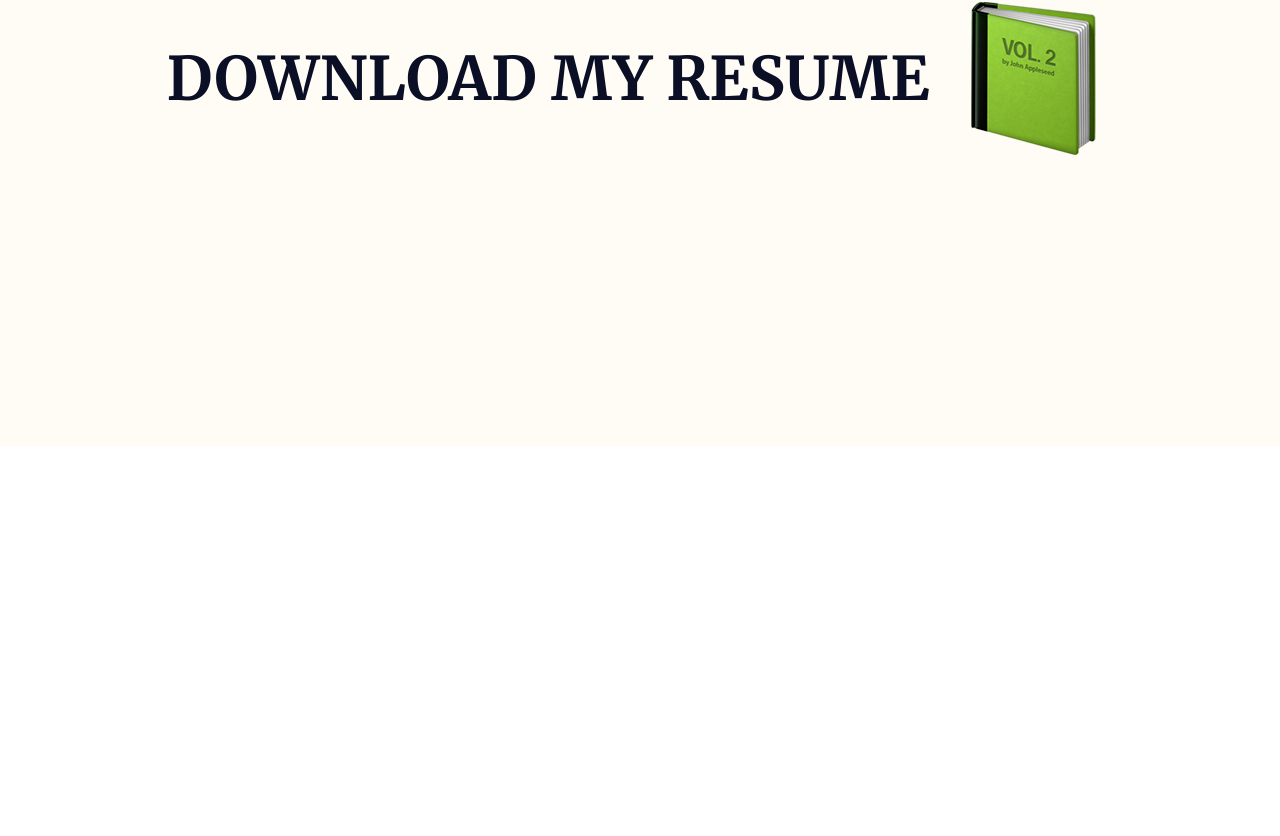
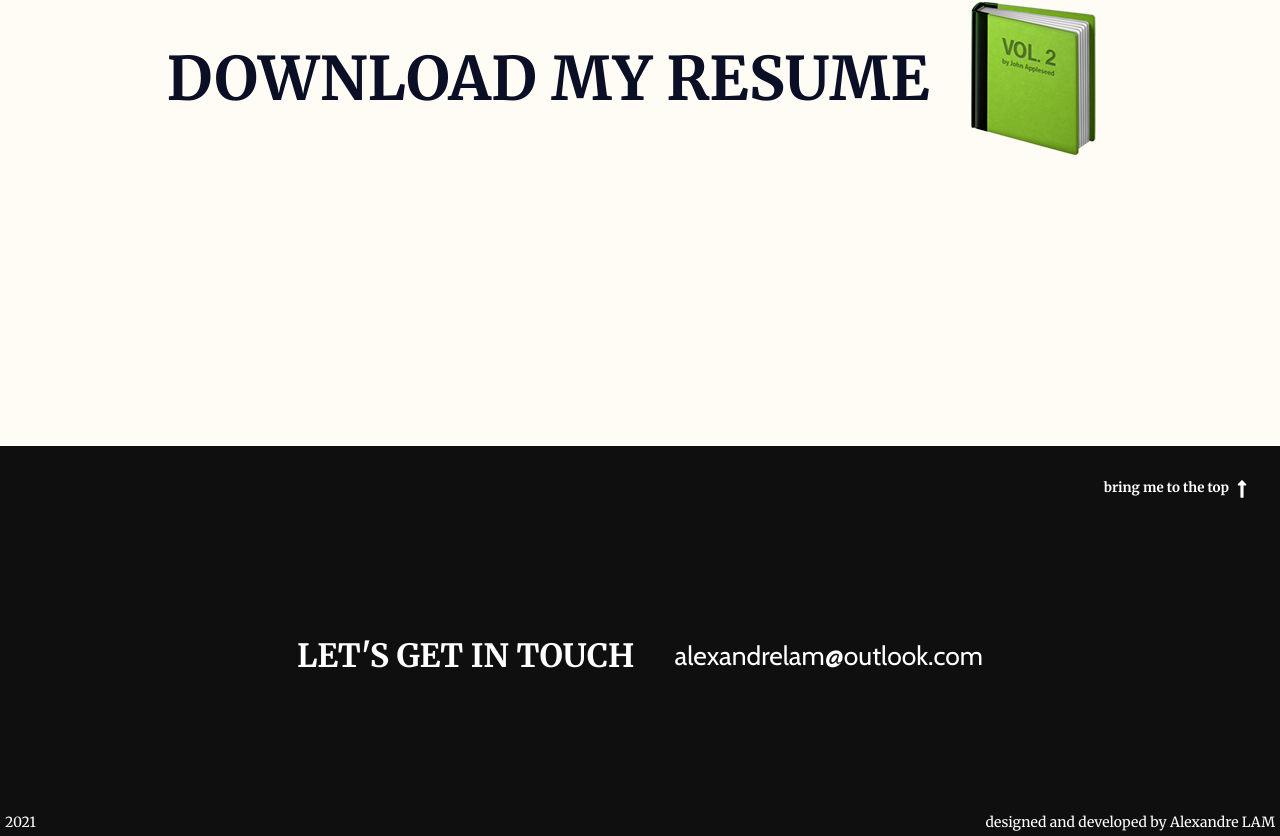
Before and after one commit to alexandrelam/portfolio, a Nuxt app: page / in a window 1280 px wide. Shown: the part 2666-3502 px from the top of the page. Before the commit the page ends 3112 px from the top, so only its background shows below. Built offline with nearby package versions, Linux system fonts and the light colour scheme.

Commit message:
feat(footer): added footer

```diff
--- /dev/null
+++ b/components/icons/ArrowUp.vue
@@ -0,0 +1,21 @@
+<script>
+export default {
+  name: "IArrowUp"
+};
+</script>
+<template>
+  <svg
+    aria-hidden="true"
+    focusable="false"
+    data-prefix="fas"
+    data-icon="long-arrow-alt-up"
+    role="img"
+    xmlns="http://www.w3.org/2000/svg"
+    viewBox="0 0 256 512"
+  >
+    <path
+      fill="white"
+      d="M88 166.059V468c0 6.627 5.373 12 12 12h56c6.627 0 12-5.373 12-12V166.059h46.059c21.382 0 32.09-25.851 16.971-40.971l-86.059-86.059c-9.373-9.373-24.569-9.373-33.941 0l-86.059 86.059c-15.119 15.119-4.411 40.971 16.971 40.971H88z"
+    ></path>
+  </svg>
+</template>
--- /dev/null
+++ b/components/sections/Footer.vue
@@ -0,0 +1,142 @@
+<script>
+import IArrowUp from "~/components/icons/ArrowUp";
+
+export default {
+  components: {
+    IArrowUp
+  },
+  data() {
+    return {
+      displayCopied: false
+    };
+  },
+  methods: {
+    scrollTop() {
+      window.scroll({
+        top: 0,
+        left: 0,
+        behavior: "smooth"
+      });
+    },
+    handleCopy() {
+      let testingCodeToCopy = document.querySelector("#emailCopy");
+      testingCodeToCopy.setAttribute("type", "text");
+      testingCodeToCopy.select();
+
+      try {
+        var successful = document.execCommand("copy");
+        this.displayCopied = true;
+        setTimeout(() => {
+          this.displayCopied = false;
+        }, 1000);
+      } catch (err) {
+        alert("Oops, unable to copy");
+      }
+
+      /* unselect the range */
+      testingCodeToCopy.setAttribute("type", "hidden");
+      window.getSelection().removeAllRanges();
+    }
+  }
+};
+</script>
+
+<template lang="pug">
+  section.footer
+    button(@click="scrollTop").align-right
+      span bring me to the top
+      IArrowUp.arrow
+    div.text-wrapper
+      h2 LET'S GET IN TOUCH
+      div.email-wrapper
+        span(v-if="displayCopied").copied Copied!
+        button(@click="handleCopy") alexandrelam@outlook.com
+        input(type="hidden" id="emailCopy" value="alexandrelam@outlook.com")
+    div.info
+      span 2021
+      span designed and developed by Alexandre LAM
+</template>
+
+<style lang="scss" scoped>
+.footer {
+  padding: 5px;
+  background-color: var(--blackblack);
+  height: 380px;
+  display: flex;
+  flex-direction: column;
+
+  .arrow {
+    width: 10px;
+    display: flex;
+  }
+
+  .align-right {
+    display: flex;
+    gap: 0.5rem;
+    margin-left: auto;
+    margin-top: 28px;
+    margin-right: 28px;
+    cursor: pointer;
+    background: none;
+    border: none;
+    padding: 0;
+    outline: inherit;
+
+    span {
+      font-family: "Merriweather", sans-serif;
+      font-weight: 700;
+      color: white;
+    }
+  }
+
+  .info {
+    display: flex;
+    justify-content: space-between;
+
+    span {
+      font-family: "Merriweather", sans-serif;
+      font-size: 0.875rem;
+      color: white;
+    }
+  }
+  .text-wrapper {
+    display: flex;
+    flex-grow: 1;
+    justify-content: center;
+    align-items: center;
+    gap: 40px;
+
+    h2 {
+      color: white;
+      font-size: 2rem;
+      font-family: "Merriweather", sans-serif;
+    }
+
+    .email-wrapper {
+      position: relative;
+
+      .copied {
+        padding: 6px 10px;
+        border-radius: 4px;
+        background-color: var(--background);
+        position: absolute;
+        font-weight: 700;
+        top: -40px;
+        left: 50%;
+        transform: translate(-50%, 0);
+      }
+    }
+
+    button {
+      color: white;
+      font-family: "Cabin", sans-serif;
+      font-size: 1.65rem;
+      background: none;
+      border: none;
+      padding: 0;
+      cursor: pointer;
+      outline: inherit;
+    }
+  }
+}
+</style>
--- a/nuxt.config.js
+++ b/nuxt.config.js
@@ -29,6 +29,10 @@ export default {
       {
         rel: "stylesheet",
         href: "https://fonts.googleapis.com/css2?family=Merriweather:ital,wght@0,400;0,700;1,300;1,400;1,700&display=swap"
+      },
+      {
+        rel: "stylesheet",
+        href: "https://fonts.googleapis.com/css2?family=Cabin&display=swap"
       }
     ]
   },
--- a/pages/index.vue
+++ b/pages/index.vue
@@ -3,18 +3,21 @@ div
   Hero
   Experiences
   Resume
+  Footer
 </template>
 
 <script>
 import Hero from "~/components/sections/Hero";
 import Experiences from "~/components/sections/Experiences";
 import Resume from "~/components/sections/Resume";
+import Footer from "~/components/sections/Footer";
 
 export default {
   components: {
     Hero,
     Experiences,
-    Resume
+    Resume,
+    Footer
   }
 };
 </script>
```
